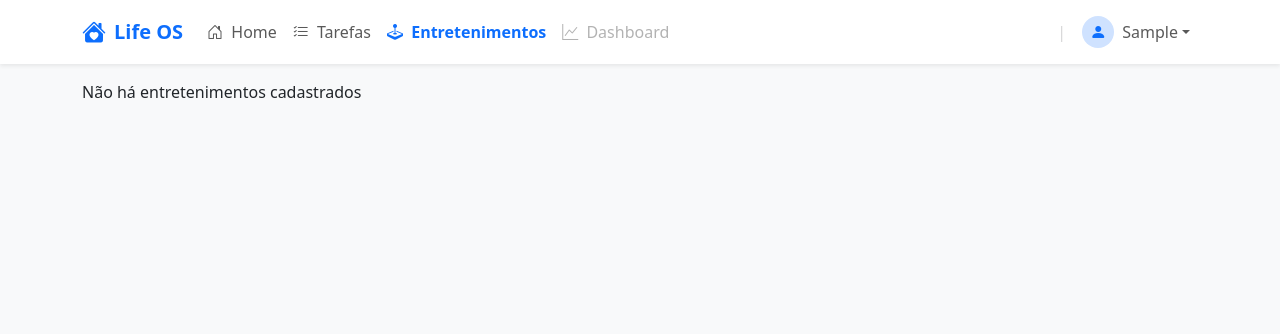
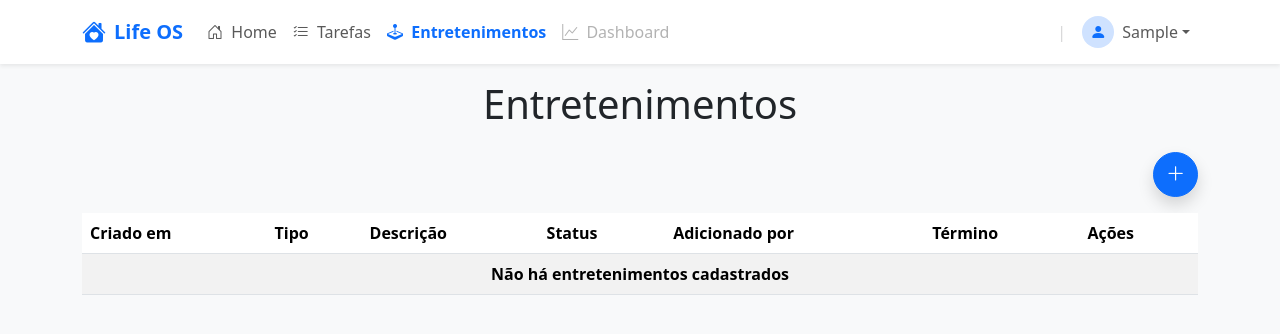
Before and after one commit to WaldembergDev/life-os, a Django app: page /entretenimentos/ in a window 1280 px wide. Shown: the top 334 px of the page. Run offline with Django 5.2, Linux system fonts and the light colour scheme; the visitor is signed in with stand-in values (Sample User, id 1); data that the repository does not hold is empty; some libraries are stand-ins or nearby versions.

Commit message:
Finalizado a função de exibir e editar um entretenimento e adicionado novos testes do app entretenimentos

```diff
--- a/entretenimentos/templates/entretenimentos/entretenimento_create.html
+++ b/entretenimentos/templates/entretenimentos/entretenimento_create.html
@@ -1,6 +1,9 @@
 {% extends 'base.html' %}
 {% block title %}Novo Entretenimento{% endblock %}
 {% block content %}
+    <a href="{% url 'entretenimento_list' %}" title="Voltar">
+        <i class="botao-voltar bi bi-arrow-left-circle-fill"></i>
+    </a>
     <div class="row justify-content-center">
         <div class="col-md-8 col-lg-6">
             <h1 class="text-center mb-4">Novo Entretenimento</h1>
--- a/entretenimentos/templates/entretenimentos/entretenimento_list.html
+++ b/entretenimentos/templates/entretenimentos/entretenimento_list.html
@@ -1,9 +1,46 @@
 {% extends 'base.html' %}
 {% block title %}Entretenimentos{% endblock %}
 {% block content %}
-    {% for entretenimento in entretenimentos %}
-        <p>{{ entretenimento.descricao }}</p>
-    {% empty%}
-        <p>Não há entretenimentos cadastrados</p>
-    {% endfor %}
+    <h1 class="text-center mb-4">Entretenimentos</h1>
+    <div class="botao-adicao d-flex justify-content-end mb-3">
+        <a class="btn btn-primary rounded-circle shadow" href="{% url 'entretenimento_create' %}" style="width: 45px; height: 45px; display: flex; align-items: center; justify-content: center;" title="Adicionar Entretenimento">
+            <i class="bi bi-plus-lg" style="font-size: 1.2rem;"></i>
+        </a>
+    </div>
+    <table class="table table-striped table-hover">
+        <thead>
+            <tr>
+            <th scope="col">Criado em</th>
+            <th scope="col">Tipo</th>
+            <th scope="col">Descrição</th>
+            <th scope="col">Status</th>
+            <th scope="col">Adicionado por</th>
+            <th scope="col">Término</th>
+            <th scope="col">Ações</th>
+            </tr>
+        </thead>
+        <tbody>
+            {% for entretenimento in entretenimentos %}
+                <tr>
+                <th scope="row">{{ entretenimento.criado_em|date:"d/m/Y" }}</th>
+                <td>{{ entretenimento.get_tipo_display }}</td>
+                <td>{{ entretenimento.descricao }}</td>
+                <td>{{ entretenimento.get_status_display }}</td>
+                <td>{{ entretenimento.criado_por.first_name }}</td>
+                <td>{{ entretenimento.finalizado_em|date:"d/m/Y" }}</td>
+                <td>
+                    <a href="{% url 'entretenimento_detail' entretenimento.id %}" type="button" class="btn btn-primary disable-on-submit" title="Detalhes/Editar">
+                        <i class="bi bi-eye botao-acao"></i>
+                    </a>
+                    <button type="button" class="btn btn-danger disable-on-submit"  title="Excluir">
+                        <i class="bi bi-trash botao-acao"></i>
+                    </button>
+                </td>
+                </tr>
+            {% empty%}
+                <th colspan="7" class="text-center">Não há entretenimentos cadastrados</th>
+            {% endfor %}
+        </tbody>
+        </table>
+
 {% endblock %}
--- a/entretenimentos/urls.py
+++ b/entretenimentos/urls.py
@@ -2,6 +2,7 @@ from django.urls import path
 from . import views
 
 urlpatterns = [
+    path('', views.entretenimento_list, name='entretenimento_list'),
     path('novo-entretenimento/', views.entretenimento_create, name='entretenimento_create'),
-    path('', views.entretenimento_list, name='entretenimento_list')
+    path('<int:id_entretenimento>/', views.entretenimento_detail, name="entretenimento_detail"),
 ]
--- a/entretenimentos/views.py
+++ b/entretenimentos/views.py
@@ -1,13 +1,16 @@
-from django.shortcuts import render, redirect
+from django.http import HttpResponse
+from django.shortcuts import get_object_or_404, render, redirect
 from .models import Entretenimento
-from .forms import EntretenimentoForm
+from .forms import EntretenimentoUpdateForm, EntretenimentoCreateForm
 from django.contrib import messages
+from django.contrib.auth.decorators import login_required
 
-# Create your views here.
+
+@login_required
 def entretenimento_create(request):
     """ view que cria um entretenimento """
     if request.method == 'POST':
-        form = EntretenimentoForm(request.POST)
+        form = EntretenimentoCreateForm(request.POST)
         if form.is_valid():
             entretenimento = form.save(commit=False)
             entretenimento.criado_por = request.user
@@ -15,12 +18,13 @@ def entretenimento_create(request):
             messages.success(request, 'Entretenimento criado com sucesso!')
             return redirect('entretenimento_create')
     else:
-        form = EntretenimentoForm()
+        form = EntretenimentoCreateForm()
     context = {
         'form': form
     }
     return render(request, 'entretenimentos/entretenimento_create.html', context)
 
+@login_required
 def entretenimento_list(request):
     """ view que exibe os entrenimentos do sistema """
     entretenimentos = Entretenimento.objects.all()
@@ -28,3 +32,30 @@ def entretenimento_list(request):
         'entretenimentos': entretenimentos
     }
     return render(request, 'entretenimentos/entretenimento_list.html', context)
+
+@login_required
+def entretenimento_detail(request, id_entretenimento) -> HttpResponse:
+    """
+    Detalha o entretenimento selecionado e permite sua atualização
+
+    Args:
+        request: O objeto HttpRequest do Django
+        id_entretenimento: O id do entretenimento selecionado
+
+
+    Returns:
+        HttpResponse: Renderiza o template de detalhe do entretenimento
+    """
+    entretenimento = get_object_or_404(Entretenimento, id=id_entretenimento)
+    if request.method == 'POST':
+        form = EntretenimentoUpdateForm(request.POST, instance=entretenimento)
+        if form.is_valid():
+            form.save()
+            messages.success(request, 'Entretenimento atualizado com sucesso!')
+            return redirect('entretenimento_list')
+    else:
+        form = EntretenimentoUpdateForm(instance=entretenimento)
+    context = {
+        'form': form
+    }
+    return render(request, 'entretenimentos/entretenimento_detail.html', context)
```
Also changed, not shown: entretenimentos/forms.py (+12 -1 lines), entretenimentos/models.py (+10 -3 lines), entretenimentos/templates/entretenimentos/entretenimento_detail.html (added, +45 -0 lines), entretenimentos/tests/test_models.py (+14 -1 lines), entretenimentos/migrations/0002_alter_entretenimento_criado_por_and_more.py (added).
